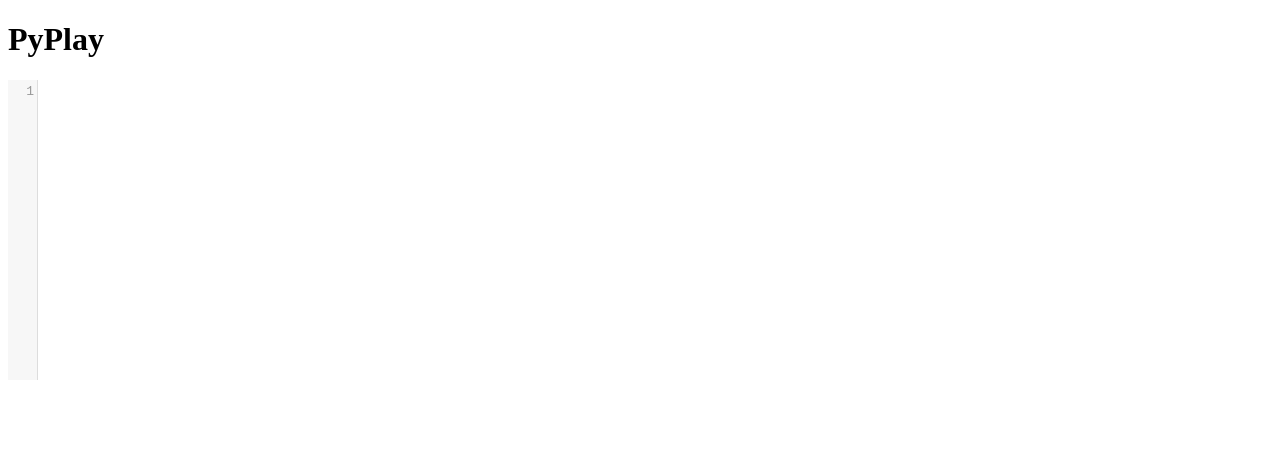
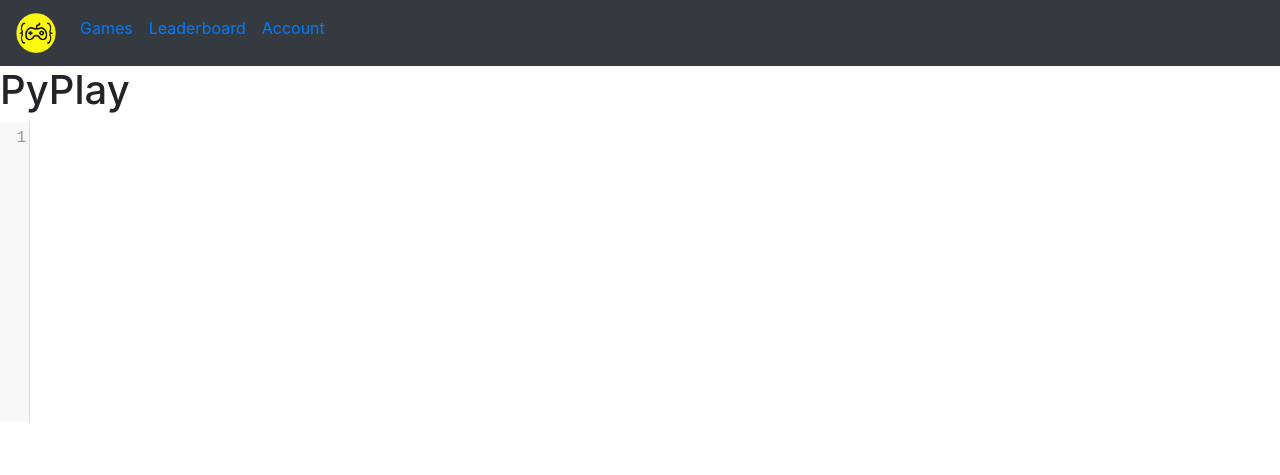
Before and after one commit to jackmorrison12/pyplay, a website built with webpack: page static/index.html in a window 1280 px wide. Built offline with nearby package versions, Linux system fonts and the light colour scheme.

Commit message:
Adds bootstrap and navbar

```diff
--- a/static/index.html
+++ b/static/index.html
@@ -2,8 +2,30 @@
 <html>
   <head>
     <meta charset="utf8"/>
+    <link rel="stylesheet" href="https://stackpath.bootstrapcdn.com/bootstrap/4.4.1/css/bootstrap.min.css" integrity="sha384-Vkoo8x4CGsO3+Hhxv8T/Q5PaXtkKtu6ug5TOeNV6gBiFeWPGFN9MuhOf23Q9Ifjh" crossorigin="anonymous">
+    <link rel="stylesheet" href="styles.css">
   </head>
   <body>
+    <nav class="navbar navbar-expand-sm bg-dark">
+
+      <!-- Links -->
+      <ul class="navbar-nav">
+        <a class="navbar-brand" href="#">
+          <img src="/logo.png" alt="Logo" style="width:40px;">
+        </a>
+        <li class="nav-item">
+          <a class="nav-link" href="#">Games</a>
+        </li>
+        <li class="nav-item">
+          <a class="nav-link" href="#">Leaderboard</a>
+        </li>
+        <li class="nav-item">
+          <a class="nav-link" href="#">Account</a>
+        </li>
+      </ul>
+
+    </nav>
+
     <h1>PyPlay</h1>
 
     <textarea id="textarea"></textarea>
--- /dev/null
+++ b/static/styles.css
@@ -0,0 +1,3 @@
+.nav_link{
+    color: #fff808;
+}
```
